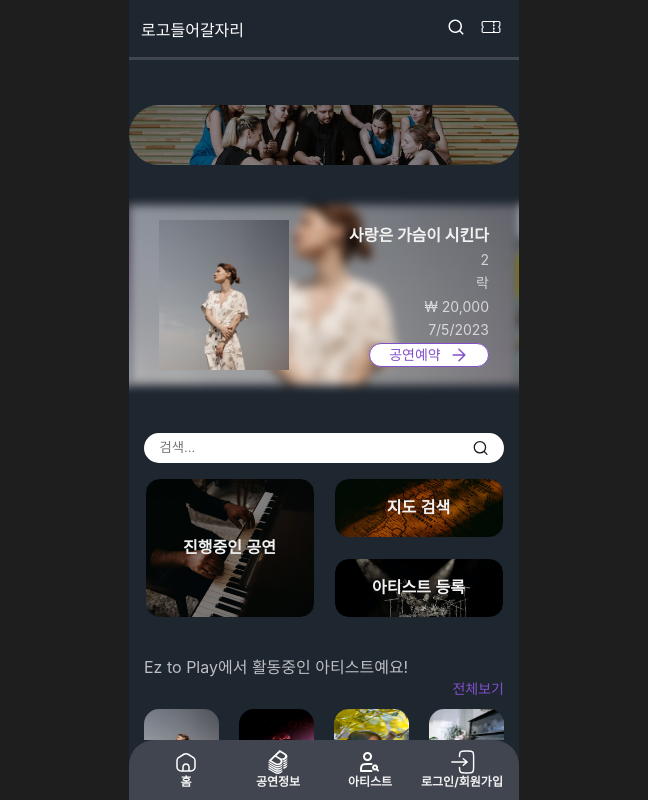
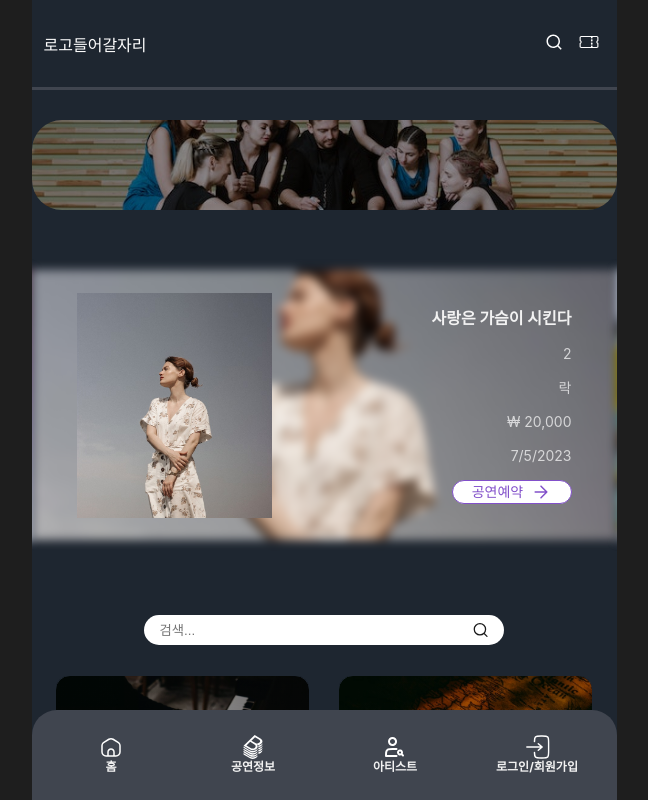
Before and after one commit to codestates-seb/seb44_main_025, a React (Create React App) app in the folder client/: page / in a window 1280 px wide. Shown: the top 800 px of the page, without its empty margins (316-964 px from the left). Built offline with nearby package versions, Linux system fonts and the light colour scheme; no server answers.

Commit message:
Feat: 반응형 로직 구성 및 홈 화면 적용

```diff
--- a/client/src/components/artist/ArtistHome.styled.ts
+++ b/client/src/components/artist/ArtistHome.styled.ts
@@ -1,10 +1,16 @@
 import { styled } from 'styled-components';
 import { FontStyle } from '../../utils/Theme';
+import { DeviceQuery } from '../../utils/Media';
+import { sizeChange } from '../../utils/MediaSize';
 
 export const Styled_ArtistHome = {
   ArtistpreviewMain: styled.div`
     width: 390px;
     height: 160px;
+    ${DeviceQuery.tablet`
+      width: calc(390px * ${sizeChange.tablet});
+      height: calc(160px * ${sizeChange.tablet});
+    `}
   `,
   Subtitle: styled.header`
     ${FontStyle.largeMedium}
@@ -19,6 +25,9 @@ export const Styled_ArtistHome = {
     ${FontStyle.smallMedium}
     color: var(--button-primary-background-color);
     margin-right: 15px;
+    ${DeviceQuery.tablet`
+      margin-bottom: calc(10px * ${sizeChange.tablet});
+    `}
   `,
   ArtistpreviewContainer: styled.div`
     width: 360px;
@@ -26,11 +35,19 @@ export const Styled_ArtistHome = {
     display: flex;
     justify-content: space-between;
     margin-left: 15px;
+    ${DeviceQuery.tablet`
+      width: calc(360px * ${sizeChange.tablet});
+      height: calc(115px * ${sizeChange.tablet});
+    `}
   `,
   ArtistpreviewWrapper: styled.div`
     width: 75px;
     height: 115px;
     transition: all 0.1s linear;
+    ${DeviceQuery.tablet`
+      width: calc(75px * ${sizeChange.tablet});
+      height: calc(115px * ${sizeChange.tablet});
+    `}
   `,
   ArtistImg: styled.img`
     width: 75px;
@@ -40,11 +57,18 @@ export const Styled_ArtistHome = {
     &:hover {
       border-radius: 50%;
     }
+    ${DeviceQuery.tablet`
+      width: calc(75px * ${sizeChange.tablet});
+      height: calc(75px * ${sizeChange.tablet});
+    `}
   `,
   ArtistDetail: styled.div`
     height: 30px;
     margin-top: 5px;
     text-align: center;
+    ${DeviceQuery.tablet`
+      height: calc(30px * ${sizeChange.tablet});
+    `}
   `,
   Artistcontent: styled.p`
     ${FontStyle.smallRegular}
--- a/client/src/components/buttons/HomePageButton.styled.ts
+++ b/client/src/components/buttons/HomePageButton.styled.ts
@@ -1,5 +1,7 @@
 import { styled } from 'styled-components';
 import { FontStyle } from '../../utils/Theme';
+import { DeviceQuery } from '../../utils/Media';
+import { sizeChange } from '../../utils/MediaSize';
 
 interface StyleDivProps {
   height: 140 | 60;
@@ -33,5 +35,10 @@ export const Styled_HomePageButton = {
     &:focus {
       border: 1px solid var(--header-border-color);
     }
+
+    @media screen and (min-width: 820px) {
+      width: calc(170px * ${sizeChange.tablet});
+      height: calc(${props => props.height}px * ${sizeChange.tablet});
+    }
   `,
 };
--- a/client/src/components/carousel/CarouselLogic.styled.ts
+++ b/client/src/components/carousel/CarouselLogic.styled.ts
@@ -1,4 +1,6 @@
 import styled from 'styled-components';
+import { DeviceQuery } from '../../utils/Media';
+import { sizeChange } from '../../utils/MediaSize';
 
 interface ContainerProps {
   translate: string;
@@ -13,6 +15,10 @@ export const Styled_CarouselLogic = {
     display: flex;
     justify-content: center;
     align-items: center;
+    ${DeviceQuery.tablet`
+      width: calc(390px * ${sizeChange.tablet});
+      height: calc(200px * ${sizeChange.tablet});
+    `}
   `,
   Container: styled.div<ContainerProps>`
     width: 390px;
@@ -20,5 +26,8 @@ export const Styled_CarouselLogic = {
     flex-flow: row;
     transition: ${props => props.transform};
     transform: ${props => props.translate};
+    ${DeviceQuery.tablet`
+      width: calc(390px * ${sizeChange.tablet});
+    `}
   `,
 };
--- a/client/src/components/carousel/CarouselSlide.styled.ts
+++ b/client/src/components/carousel/CarouselSlide.styled.ts
@@ -1,5 +1,7 @@
 import { styled } from 'styled-components';
 import { FontStyle } from '../../utils/Theme';
+import { DeviceQuery } from '../../utils/Media';
+import { sizeChange } from '../../utils/MediaSize';
 
 export const Styled_CarouselSlide = {
   ImgDiv: styled.div`
@@ -10,6 +12,10 @@ export const Styled_CarouselSlide = {
     filter: blur(5px);
     z-index: -1;
     position: relative;
+    ${DeviceQuery.tablet`
+      width: calc(390px * ${sizeChange.tablet});
+      height: calc(180px * ${sizeChange.tablet});
+    `}
   `,
   Div: styled.div`
     display: flex;
@@ -22,11 +28,19 @@ export const Styled_CarouselSlide = {
     justify-content: space-between;
     align-items: center;
     position: absolute;
+    ${DeviceQuery.tablet`
+      width: calc(330px * ${sizeChange.tablet});
+      height: calc(180px * ${sizeChange.tablet});
+    `}
   `,
   ConcertImg: styled.img`
     width: 130px;
     height: 150px;
     object-fit: cover;
+    ${DeviceQuery.tablet`
+      width: calc(130px * ${sizeChange.tablet});
+      height: calc(150px * ${sizeChange.tablet});
+    `}
   `,
   ConcertDetail: styled.div`
     margin-left: 10px;
@@ -35,6 +49,9 @@ export const Styled_CarouselSlide = {
     flex-direction: column;
     justify-content: space-evenly;
     align-items: flex-end;
+    ${DeviceQuery.tablet`
+      height: calc(150px * ${sizeChange.tablet});
+    `}
   `,
   ConcertTitle: styled.header`
     ${FontStyle.heading6}
--- a/client/src/components/header/Header.styled.ts
+++ b/client/src/components/header/Header.styled.ts
@@ -1,4 +1,7 @@
 import { styled } from 'styled-components';
+import { DeviceQuery } from '../../utils/Media';
+import { sizeChange } from '../../utils/MediaSize';
+
 export const Styled_Header = {
   Header: styled.header`
     display: flex;
@@ -16,6 +19,10 @@ export const Styled_Header = {
     display: flex;
     justify-content: space-between;
     align-items: center;
+    ${DeviceQuery.tablet`
+      width: calc(390px * ${sizeChange.tablet});
+      height: calc(60px * ${sizeChange.tablet});
+    `}
   `,
   Div: styled.div`
     display: flex;
--- a/client/src/components/nav/Navbar.styled.ts
+++ b/client/src/components/nav/Navbar.styled.ts
@@ -1,5 +1,7 @@
 import { styled } from 'styled-components';
 import { FontStyle } from '../../utils/Theme';
+import { DeviceQuery } from '../../utils/Media';
+import { sizeChange } from '../../utils/MediaSize';
 
 export const Styled_Navbar = {
   Div: styled.div`
@@ -9,11 +11,19 @@ export const Styled_Navbar = {
     height: 60px;
     position: sticky;
     bottom: 0;
+
+    ${DeviceQuery.tablet`
+      height: calc(60px * ${sizeChange.tablet});
+    `}
   `,
   Container: styled.div`
     width: 390px;
     height: 60px;
     background-color: var(--theme-background-color);
+    ${DeviceQuery.tablet`
+      width: calc(390px * ${sizeChange.tablet});
+      height: calc(60px * ${sizeChange.tablet});
+    `}
   `,
   Nav: styled.nav`
     width: 390px;
@@ -24,6 +34,10 @@ export const Styled_Navbar = {
     display: flex;
     justify-content: space-between;
     align-items: center;
+    ${DeviceQuery.tablet`
+      width: calc(390px * ${sizeChange.tablet});
+      height: calc(60px * ${sizeChange.tablet});
+    `}
   `,
   TextSpan: styled.span`
     color: var(--font-white-color);
@@ -35,6 +49,9 @@ export const Styled_Navbar = {
     align-items: center;
     width: 90px;
     cursor: pointer;
+    ${DeviceQuery.tablet`
+      width: calc(90px * ${sizeChange.tablet});
+    `}
   `,
   // 호버시 하단 가로선 애니메이션
   AnimationDiv: styled.div`
--- a/client/src/components/slogan/Slogan.tsx
+++ b/client/src/components/slogan/Slogan.tsx
@@ -1,4 +1,6 @@
 import { styled } from 'styled-components';
+import { DeviceQuery } from '../../utils/Media';
+import { sizeChange } from '../../utils/MediaSize';
 
 const Slogan = () => {
   return (
@@ -20,6 +22,11 @@ const S = {
       url('./images/단체사진.jpg');
     background-size: cover;
     background-position: center;
+
+    ${DeviceQuery.tablet`
+      width: calc(390px * ${sizeChange.tablet});
+      height: calc(60px * ${sizeChange.tablet});
+    `}
   `,
 };
 
--- a/client/src/pages/artist-register/ArtistRegister.tsx
+++ b/client/src/pages/artist-register/ArtistRegister.tsx
@@ -142,7 +142,7 @@ export default function Artistregist() {
   const onSubmitImg = () => {
     let formData = new FormData();
     if (artistImgFile) {
-      formData.append('image-file', artistImgFile as Blob, 'image');
+      formData.append('image-file', artistImgFile as Blob);
       postArtistImg(formData).then((data: any) => {
         setGetUrl(data.data);
       });
--- a/client/src/pages/home/Home.styled.ts
+++ b/client/src/pages/home/Home.styled.ts
@@ -1,4 +1,6 @@
 import { styled } from 'styled-components';
+import { DeviceQuery } from '../../utils/Media';
+import { sizeChange } from '../../utils/MediaSize';
 
 export const Styled_Home = {
   Main: styled.main`
@@ -7,7 +9,8 @@ export const Styled_Home = {
   `,
   Container: styled.div`
     min-height: calc(100vh - 120px);
-    height: 800px;
+    padding-top: 20px;
+    padding-bottom: 20px;
     display: flex;
     flex-flow: column;
     justify-content: center;
@@ -15,6 +18,14 @@ export const Styled_Home = {
     align-items: center;
     width: 390px;
     background-color: var(--theme-background-color);
+
+    ${DeviceQuery.tablet`
+      min-height: calc(100vh - (120px * ${sizeChange.tablet}));
+      width: calc(390px * ${sizeChange.tablet});
+      gap: calc(30px * ${sizeChange.tablet});
+      padding-top: calc(20px * ${sizeChange.tablet});
+      padding-bottom: calc(20px * ${sizeChange.tablet});
+    `}
   `,
   MiddlePart: styled.div`
     width: 390px;
@@ -23,6 +34,11 @@ export const Styled_Home = {
     flex-flow: column;
     justify-content: space-around;
     align-items: center;
+
+    ${DeviceQuery.tablet`
+       width: calc(390px * ${sizeChange.tablet});
+       height: calc(200px * ${sizeChange.tablet});
+    `}
   `,
   AllBtnsDiv: styled.div`
     display: flex;
@@ -34,5 +50,8 @@ export const Styled_Home = {
       flex-flow: column;
       gap: 20px;
     }
+    ${DeviceQuery.tablet`
+      width: calc(359px * ${sizeChange.tablet});
+    `}
   `,
 };
--- /dev/null
+++ b/client/src/utils/Media.ts
@@ -0,0 +1,27 @@
+import { css } from 'styled-components';
+
+export interface DeviceProps {
+  [key: string]: number;
+}
+
+/** 반응형 분기점
+ * 모바일 ~480px
+ * 테블릿 ~820px
+ * 노트북 ~1023px
+ * 데스크탑 1024px~
+ */
+export const DeviceSize: DeviceProps = {
+  tablet: 820,
+  laptop: 1023,
+  desktop: 1024,
+};
+
+export const DeviceQuery = Object.keys(DeviceSize).reduce((acc, label) => {
+  acc[label] = (literals: TemplateStringsArray, ...placeholders: any[]) =>
+    css`
+      @media only screen and (min-width: ${DeviceSize[label]}px) {
+        ${css(literals, ...placeholders)};
+      }
+    `;
+  return acc;
+}, {} as Record<keyof typeof DeviceSize, any>);
--- /dev/null
+++ b/client/src/utils/MediaSize.ts
@@ -0,0 +1,5 @@
+export const sizeChange = {
+  tablet: 1.5,
+  laptop: 1.8,
+  desktop: 2.0,
+};
```
Also changed, not shown: client/src/components/carousel/CarouselLogic.tsx (+34 -3 lines).
